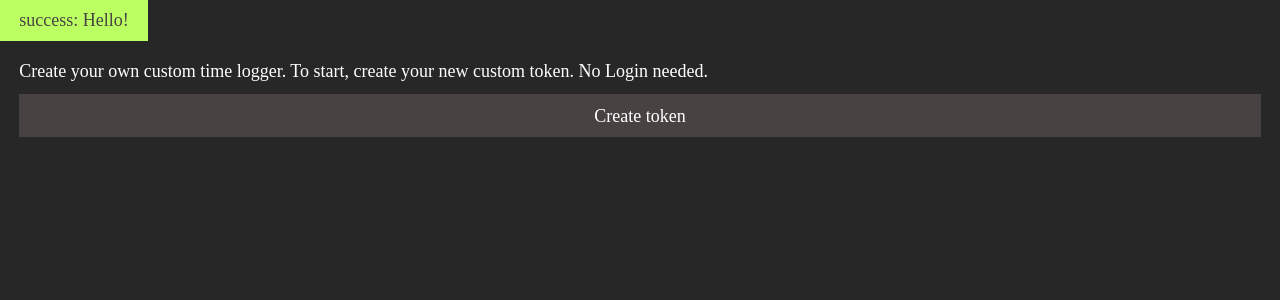
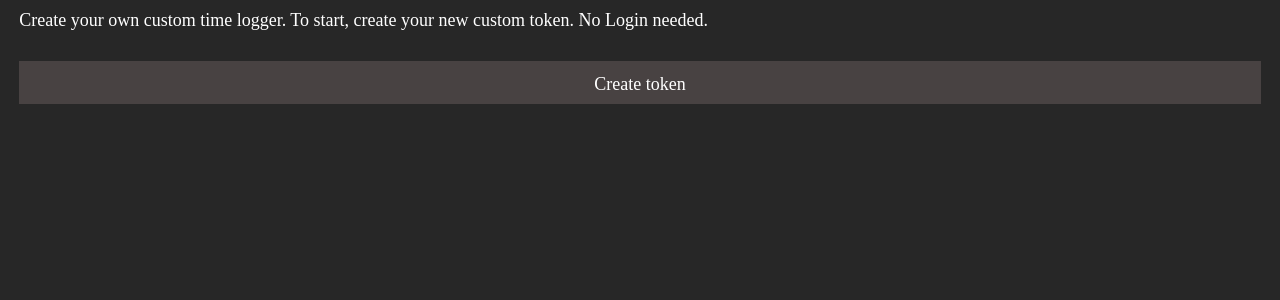
Before and after one commit to axani/CustomLogger, a Django app: page / in a window 1280 px wide. Shown: the part 60-360 px from the top of the page. Run offline with Django 3.2, Linux system fonts and the light colour scheme; some libraries are stand-ins or nearby versions; some web fonts are replaced.

Commit message:
Override OS button styles

```diff
--- a/CustomLogger/CustomLogger/settings.py
+++ b/CustomLogger/CustomLogger/settings.py
@@ -30,7 +30,8 @@ DEBUG = True
 
 ALLOWED_HOSTS = [
     'customlogger.pythonanywhere.com',
-    '192.168.178.34'
+    '192.168.178.34',
+    '127.0.0.1'
     ]
 
 
--- a/CustomLogger/logger/static/css/main.css
+++ b/CustomLogger/logger/static/css/main.css
@@ -84,6 +84,8 @@ input {
     overflow-x: hidden;
     text-overflow: ellipsis;
     border: 0 none;
+    border-radius: 0;
+    -webkit-appearance: none;
 }
 
 input:focus {
@@ -159,6 +161,10 @@ h2 {
     margin-bottom: 0.6em;
 }
 
+section {
+    margin-bottom: 1.2rem;
+}
+
 .logo {
     color: white;
     text-decoration: none;
--- a/CustomLogger/tokenizer/templates/tokenizer/index.html
+++ b/CustomLogger/tokenizer/templates/tokenizer/index.html
@@ -4,9 +4,11 @@
 
 
 {% block content%}
-    <p>
-        Create your own custom time logger. To start, create your new custom token. No Login needed.
-    </p>
+    <section>
+        <p>
+            Create your own custom time logger. To start, create your new custom token. No Login needed.
+        </p>
+    </section>
     <form action="{% url 'tokenizer:create' %}" method="post">
         {% csrf_token %}
         <input class="input_full" type="submit" value="Create token" />
--- a/CustomLogger/tokenizer/views.py
+++ b/CustomLogger/tokenizer/views.py
@@ -10,7 +10,7 @@ from logger.models import LogButton, LogEntry
 
 # Create your views here.
 def index(request):
-    messages.success(request, 'Hello!')
+    # messages.success(request, 'Hello!')
     return render(request, 'tokenizer/index.html')
 
 def token_page(request, entered_token):
```
